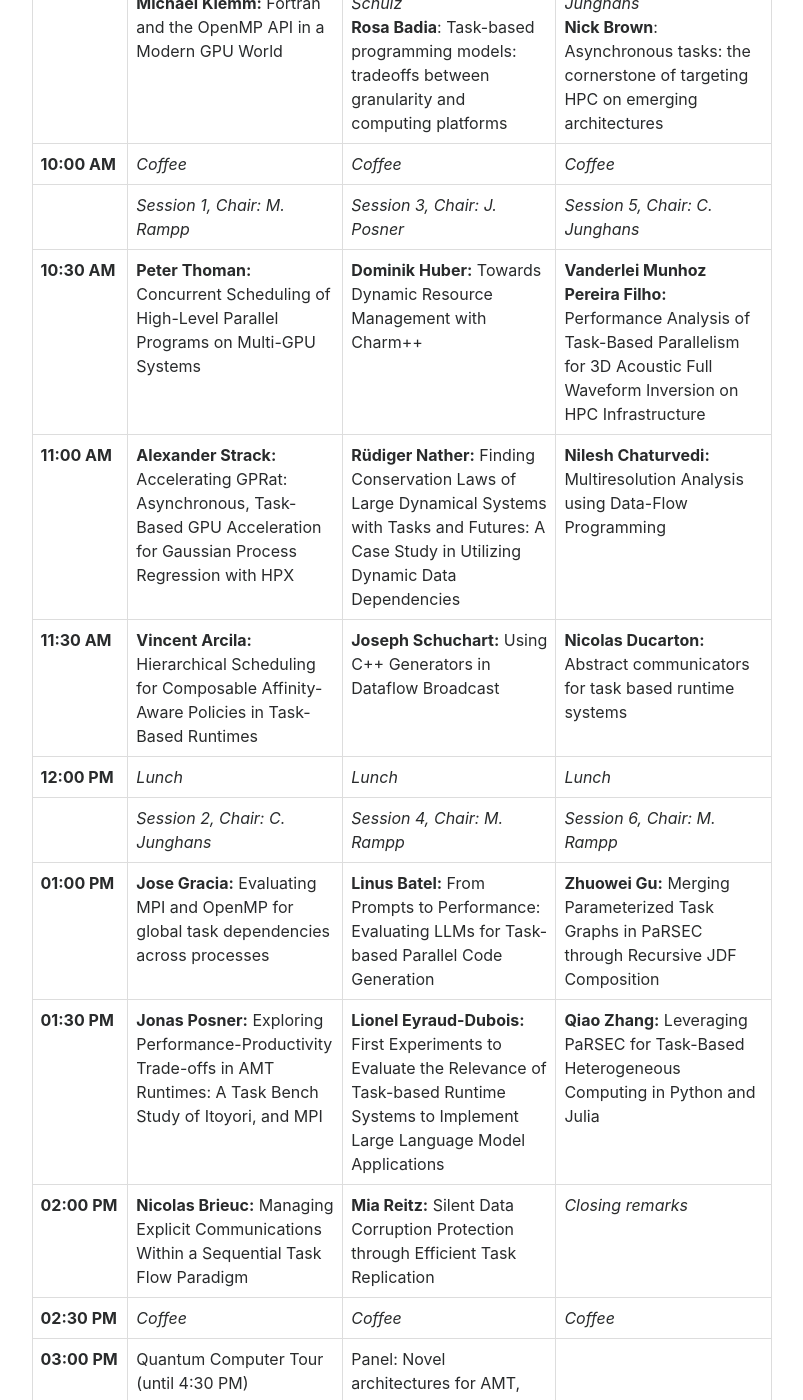
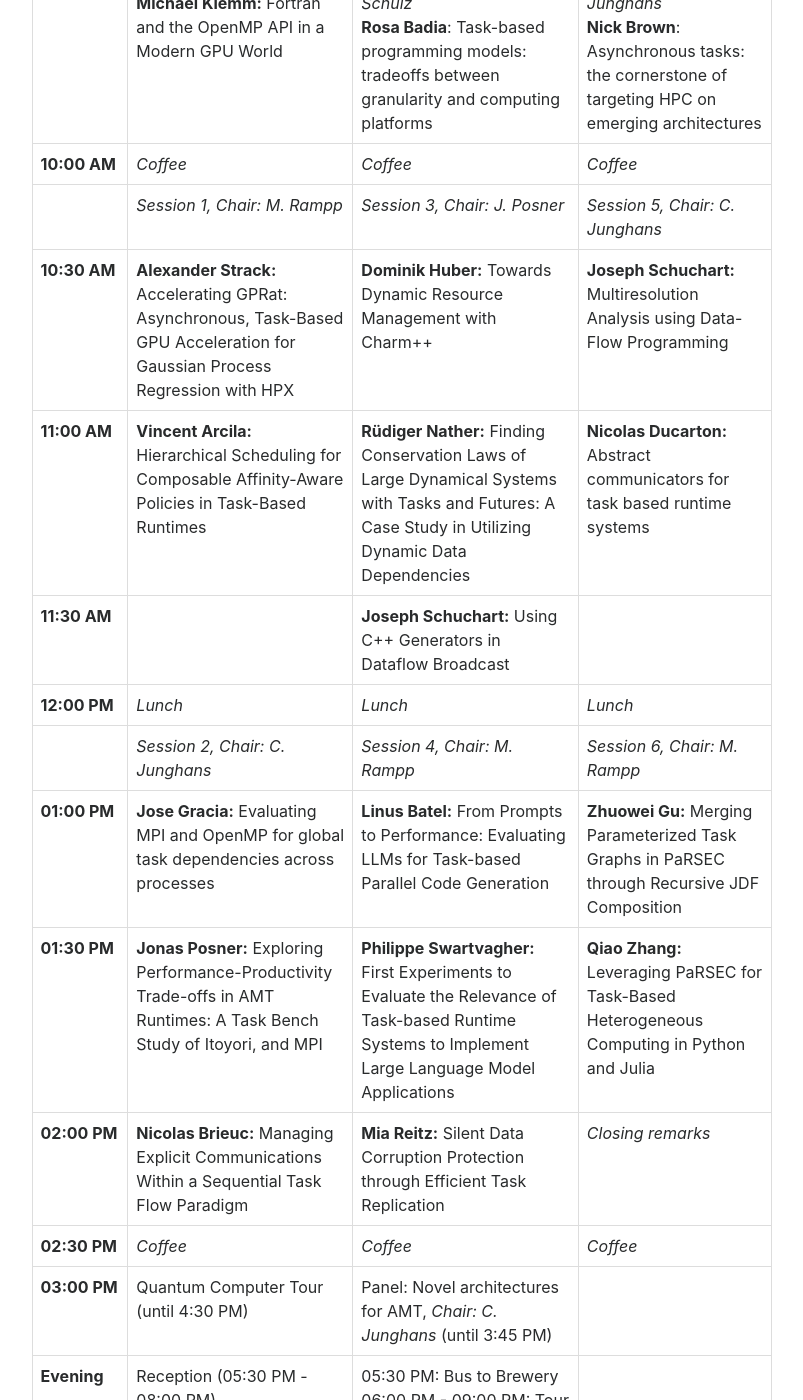
Before and after one commit to wamta26/WAMTA26.github.io, a Jekyll site: the page built from program.md, in a window 1280 px wide and 1400 px high, scrolled down 775 px. Shown: the whole window, without its empty margins (238-1041 px from the left). Built offline with Jekyll 4.4.1, drawn with Linux system fonts in a browser that asks for light colours; nearby versions of some CDN libraries.

Commit message:
update program: no-shows, representatives,...

```diff
--- a/program.md
+++ b/program.md
@@ -74,22 +74,21 @@ on Research Campus Garching, Gießenbachstrasse 2 85748 Garching near Munich, Ge
     </tr>
     <tr>
       <td class="time-col">10:30 AM</td>
-      <td><b>Peter Thoman:</b> Concurrent Scheduling of High-Level Parallel Programs on Multi-GPU Systems</td>
+      <td><b>Alexander Strack:</b> Accelerating GPRat: Asynchronous, Task-Based GPU Acceleration for Gaussian Process Regression with HPX</td>
       <td><b>Dominik Huber:</b> Towards Dynamic Resource Management with Charm++</td>
-      <td><b>Vanderlei Munhoz Pereira Filho:</b> Performance Analysis of Task-Based Parallelism for 3D Acoustic Full Waveform Inversion on HPC Infrastructure</td>
+      <td><b>Joseph Schuchart:</b> Multiresolution Analysis using Data-Flow Programming</td>
     </tr>
     <tr>
       <td class="time-col">11:00 AM</td>
-      <td><b>Alexander Strack:</b> Accelerating GPRat: Asynchronous, Task-Based GPU Acceleration for Gaussian Process Regression with HPX</td>
+      <td><b>Vincent Arcila:</b> Hierarchical Scheduling for Composable Affinity-Aware Policies in Task-Based Runtimes</td>
       <td><b>Rüdiger Nather:</b> Finding Conservation Laws of Large Dynamical Systems with Tasks and Futures: A Case Study in Utilizing Dynamic Data Dependencies</td>
-      <td><b>Nilesh Chaturvedi:</b> Multiresolution Analysis using Data-Flow Programming</td>
+      <td><b>Nicolas Ducarton:</b> Abstract communicators for task based runtime systems</td>
     </tr>
     <tr>
       <td class="time-col">11:30 AM</td>
-      <td><b>Vincent Arcila:</b> Hierarchical Scheduling for Composable Affinity-Aware Policies in Task-
-Based Runtimes</td>
+      <td></td>
       <td><b>Joseph Schuchart:</b> Using C++ Generators in Dataflow Broadcast</td>
-      <td><b>Nicolas Ducarton:</b> Abstract communicators for task based runtime systems</td>
+      <td></td>
     </tr>
     <tr>
       <td class="time-col">12:00 PM</td>
@@ -112,7 +111,7 @@ Based Runtimes</td>
     <tr>
       <td class="time-col">01:30 PM</td>
       <td><b>Jonas Posner:</b> Exploring Performance-Productivity Trade-offs in AMT Runtimes: A Task Bench Study of Itoyori, and MPI</td>
-      <td><b>Lionel Eyraud-Dubois:</b> First Experiments to Evaluate the Relevance of Task-based Runtime Systems to Implement Large Language Model Applications</td>
+      <td><b>Philippe Swartvagher:</b> First Experiments to Evaluate the Relevance of Task-based Runtime Systems to Implement Large Language Model Applications</td>
       <td><b>Qiao Zhang:</b> Leveraging PaRSEC for Task-Based Heterogeneous Computing in Python and Julia</td>
     </tr>
     <tr>
```
